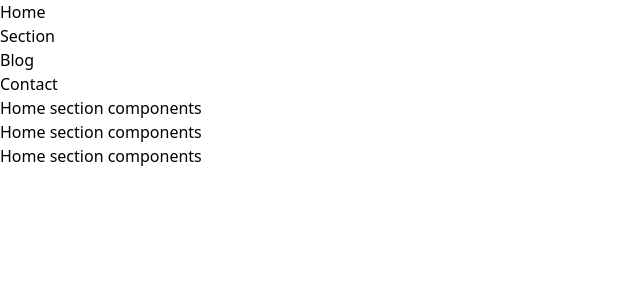
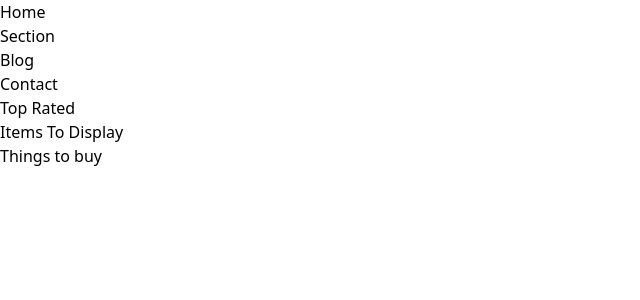
Before and after one commit to aryal05/CODSOFT, a React (Vite) app in the folder Shop/shopify/: page / in a window 1280 px wide. Shown: the top 300 px of the page, without its empty margins (0-640 px from the left). Built offline with nearby package versions, Linux system fonts and the light colour scheme.

Commit message:
home section updation

```diff
--- a/Shop/shopify/src/components/home/Home.jsx
+++ b/Shop/shopify/src/components/home/Home.jsx
@@ -5,19 +5,19 @@ const Home = () => {
 
     <div className='flex items-center justify-around'>
         <div>
-            <h1>Home section components
+            <h1>Top Rated
 
             </h1>
         </div>
 
         <div>
-            <h1>Home section components
+            <h1>Items To Display
 
             </h1>
         </div>
 
         <div>
-            <h1>Home section components
+            <h1>Things to buy
 
             </h1>
         </div>
```
